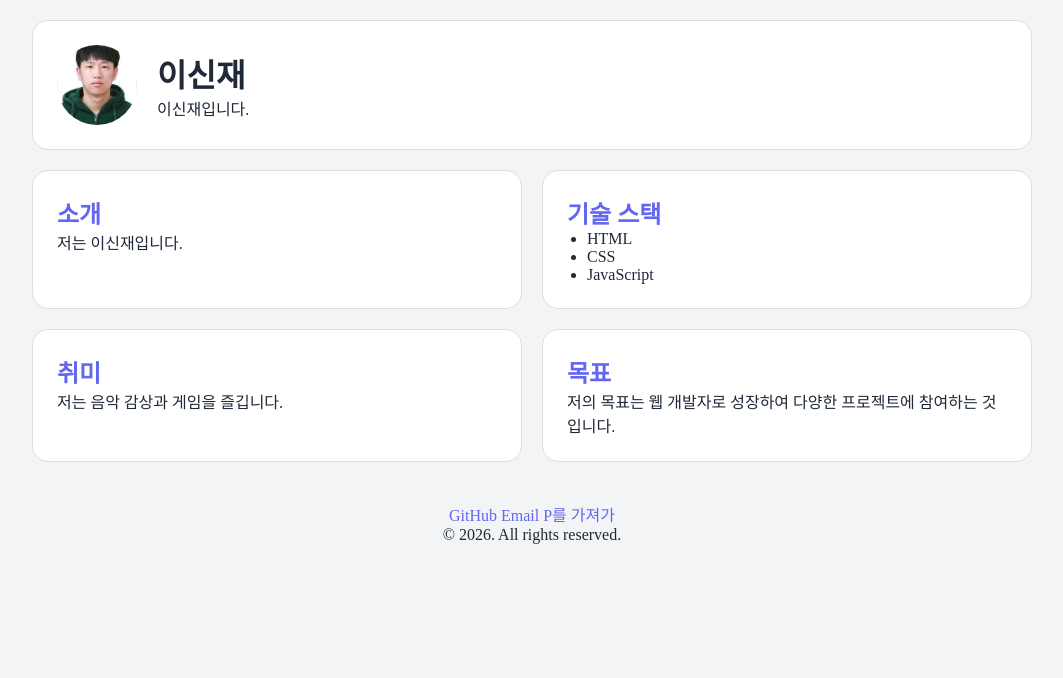
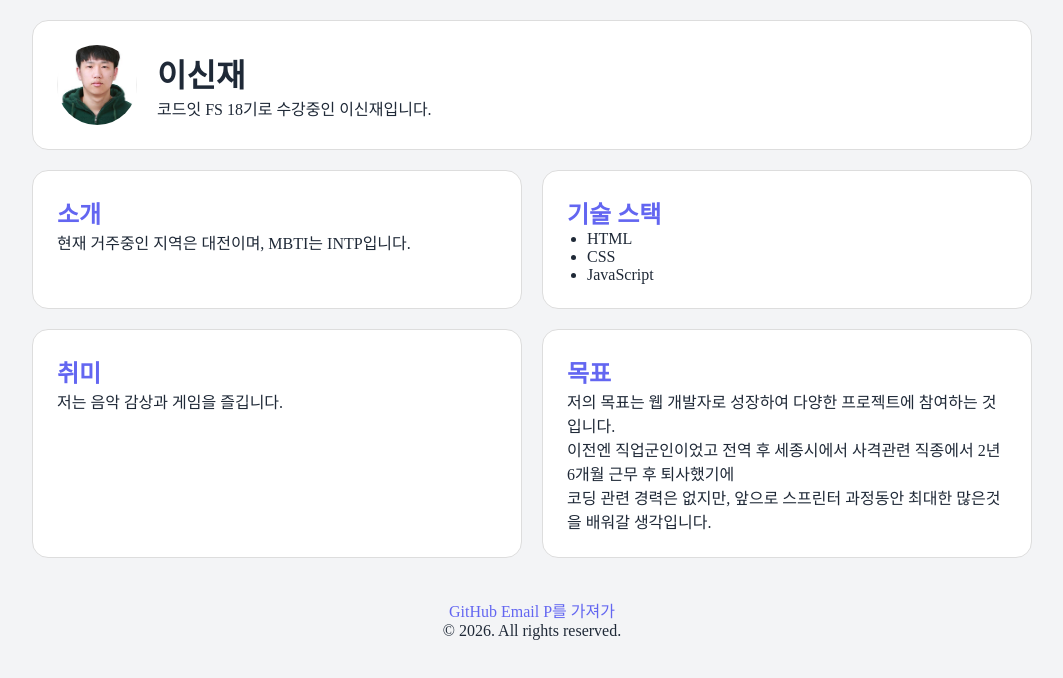
Before and after one commit to Leehs0807/team-3-takeP, a plain HTML site: page LeeShinjae/index.html in a window 1280 px wide. Shown: the whole page, without its empty margins (108-1171 px from the left). Drawn offline with Linux system fonts and the light colour scheme.

Commit message:
feat: 이신재 소개 페이지 내용 보충

```diff
--- a/LeeShinjae/index.html
+++ b/LeeShinjae/index.html
@@ -11,13 +11,13 @@
       <img src="LSJ_Profile_Img.jpg" alt="이신재" />
       <div class="profile-info">
         <h1>이신재</h1>
-        <p>이신재입니다.</p>
+        <p>코드잇 FS 18기로 수강중인 이신재입니다.</p>
       </div>
     </header>
     <main class="card-container">
       <section class="card about">
         <h2>소개</h2>
-        <p>저는 이신재입니다.</p>
+        <p>현재 거주중인 지역은 대전이며, MBTI는 INTP입니다.</p>
       </section>
       <section class="card skills">
         <h2>기술 스택</h2>
@@ -35,6 +35,11 @@
         <h2>목표</h2>
         <p>
           저의 목표는 웹 개발자로 성장하여 다양한 프로젝트에 참여하는 것입니다.
+          <br />
+          이전엔 직업군인이었고 전역 후 세종시에서 사격관련 직종에서 2년 6개월
+          근무 후 퇴사했기에<br />
+          코딩 관련 경력은 없지만, 앞으로 스프린터 과정동안 최대한 많은것을
+          배워갈 생각입니다.
         </p>
       </section>
     </main>
```
